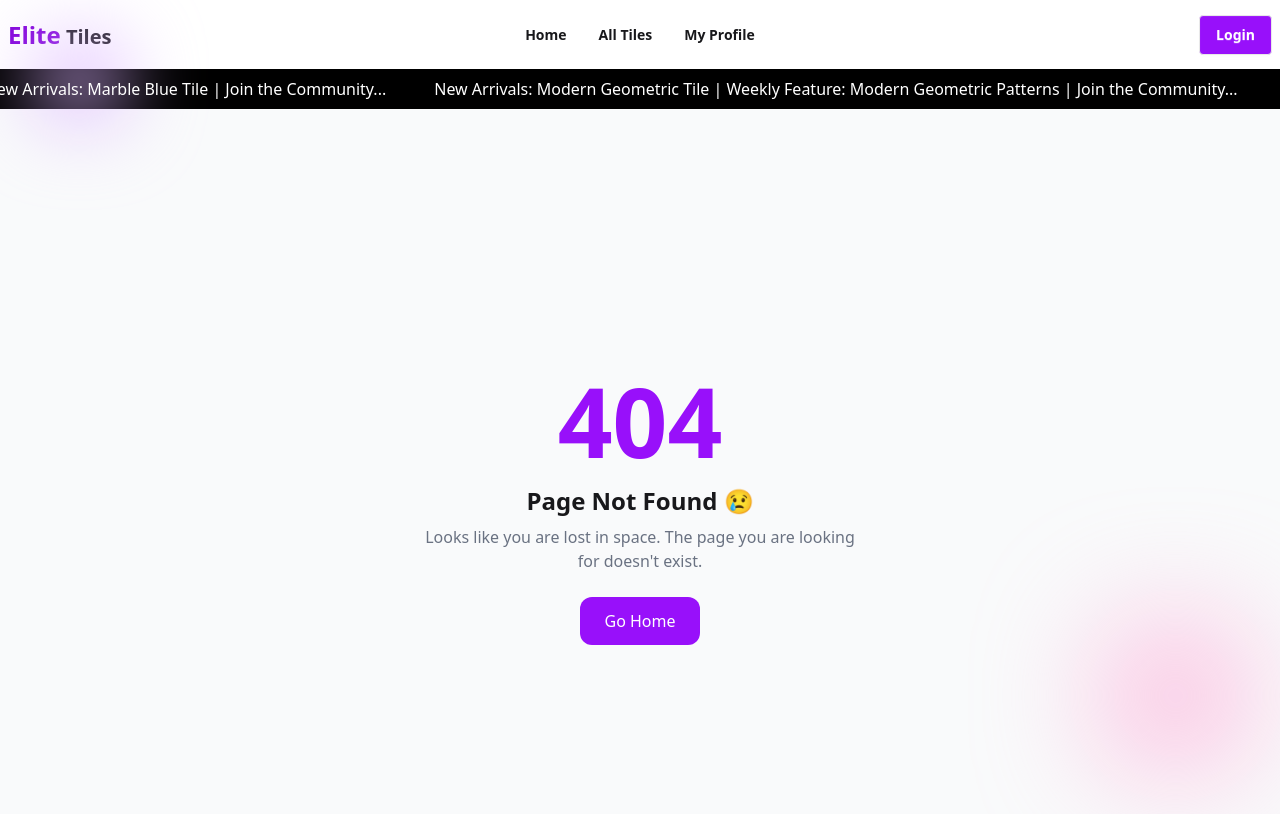
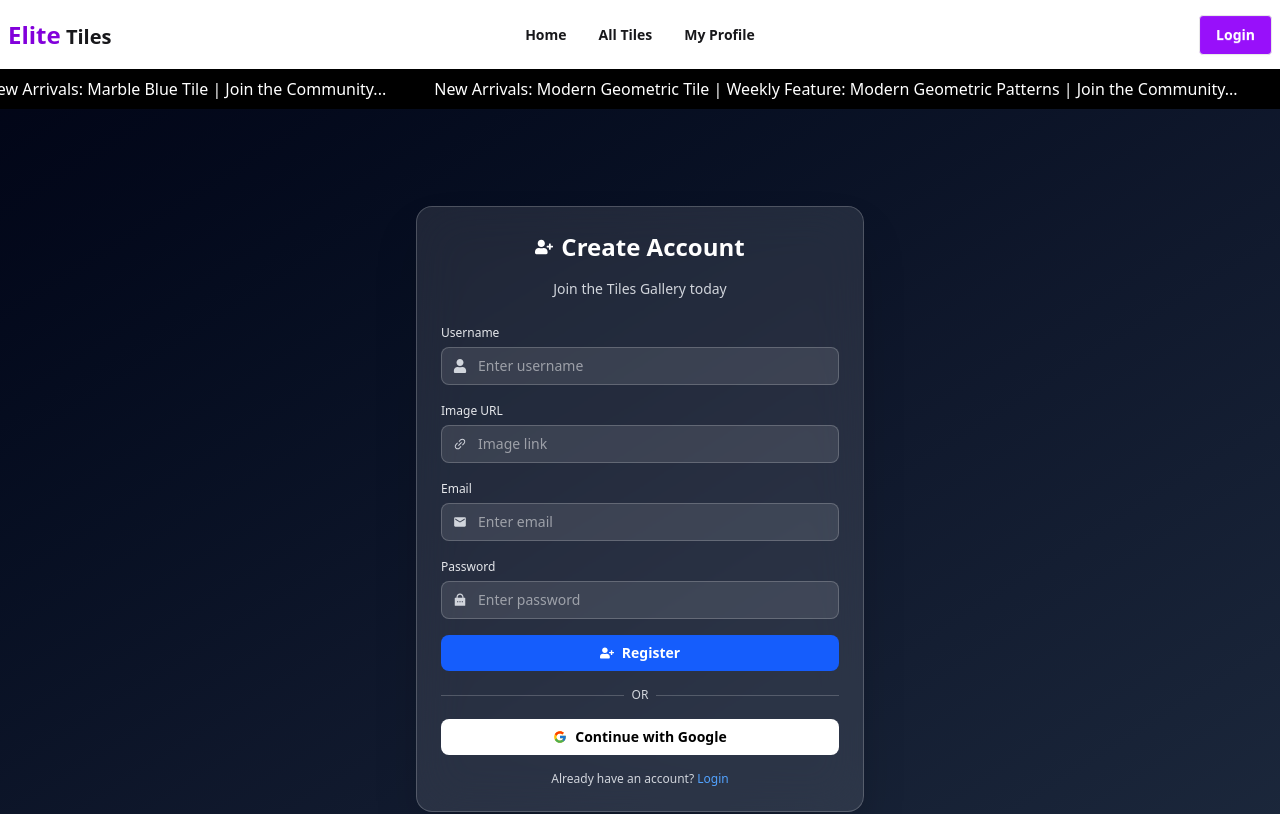
Before and after one commit to Sagor8187/My-Tiles-Gallary, a Next.js app: page /register in a window 1280 px wide. Before the commit this address had no page. Shown: the top 814 px of the page. Built offline with nearby package versions, Linux system fonts and the light colour scheme.

Commit message:
login and register button design complete

```diff
--- a/src/app/all-tiles/page.jsx
+++ b/src/app/all-tiles/page.jsx
@@ -1,7 +1,7 @@
 "use client";
 
 import Myloading from "@/component/common/Myloading";
-
+import "animate.css";
 import { myproduct } from "@/lib/data";
 import Image from "next/image";
 import Link from "next/link";
@@ -33,7 +33,7 @@ export default  function Alltilespage() {
 );
 
   return (
-    <div>
+    <div className="animate__animated animate__zoomIn">
       <div className="my-5 mx-5">
         <div className="join">
           <div>
@@ -42,7 +42,7 @@ export default  function Alltilespage() {
                 value={search}
                 onChange={(e) => setsearch(e.target.value)}
                 type="text"
-                placeholder="Search by Category name "
+                placeholder="Search by Product Title "
                 required
               />
             </label>
--- /dev/null
+++ b/src/app/login/page.jsx
@@ -0,0 +1,83 @@
+import Link from "next/link";
+import { MdEmail } from "react-icons/md";
+import { RiLockPasswordFill } from "react-icons/ri";
+import { FcGoogle } from "react-icons/fc";
+import { FaSignInAlt } from "react-icons/fa";
+
+export default function LoginPage() {
+  return (
+    <div className="min-h-screen flex items-center justify-center bg-gradient-to-br from-slate-950 via-slate-900 to-slate-800 px-4 sm:px-6 lg:px-8">
+
+      {/* Card */}
+      <div className="w-full max-w-md bg-white/10 backdrop-blur-2xl border border-white/20 rounded-2xl shadow-2xl p-6 sm:p-8">
+
+        {/* Header */}
+        <h2 className="text-2xl sm:text-3xl font-bold text-center text-white">
+          Welcome Back
+        </h2>
+
+        <p className="text-center text-gray-300 mt-2 mb-6 sm:mb-8 text-sm sm:text-base">
+          Login to{" "}
+          <span className="font-bold">
+            <span className="text-xl sm:text-2xl text-purple-500">Elite</span>{" "}
+            Tiles
+          </span>
+        </p>
+
+        {/* Email */}
+        <div className="mb-4 sm:mb-5">
+          <label className="text-xs sm:text-sm text-gray-200">Email</label>
+          <div className="relative mt-1">
+            <MdEmail className="absolute left-3 top-1/2 -translate-y-1/2 text-gray-300 text-lg sm:text-xl" />
+            <input
+              type="email"
+              placeholder="Enter your email"
+              className="w-full pl-10 pr-4 py-2.5 sm:py-3 rounded-xl bg-white/10 text-white border border-white/20 focus:outline-none focus:ring-2 focus:ring-blue-500 text-sm sm:text-base"
+            />
+          </div>
+        </div>
+
+        {/* Password */}
+        <div className="mb-5 sm:mb-6">
+          <label className="text-xs sm:text-sm text-gray-200">Password</label>
+          <div className="relative mt-1">
+            <RiLockPasswordFill className="absolute left-3 top-1/2 -translate-y-1/2 text-gray-300 text-lg sm:text-xl" />
+            <input
+              type="password"
+              placeholder="Enter your password"
+              className="w-full pl-10 pr-4 py-2.5 sm:py-3 rounded-xl bg-white/10 text-white border border-white/20 focus:outline-none focus:ring-2 focus:ring-blue-500 text-sm sm:text-base"
+            />
+          </div>
+        </div>
+
+        {/* Login Button */}
+        <button className="w-full flex items-center justify-center gap-2 py-2.5 sm:py-3 rounded-xl bg-blue-600 hover:bg-blue-700 text-white font-semibold transition text-sm sm:text-base">
+          <FaSignInAlt />
+          Login
+        </button>
+
+        {/* Divider */}
+        <div className="flex items-center my-5 sm:my-6">
+          <div className="flex-1 h-px bg-white/20"></div>
+          <span className="px-3 text-gray-300 text-xs sm:text-sm">OR</span>
+          <div className="flex-1 h-px bg-white/20"></div>
+        </div>
+
+        {/* Google Login */}
+        <button className="w-full flex items-center justify-center gap-3 py-2.5 sm:py-3 rounded-xl bg-white text-black font-semibold hover:bg-gray-200 transition text-sm sm:text-base">
+          <FcGoogle className="text-xl sm:text-2xl" />
+          Continue with Google
+        </button>
+
+        {/* Footer */}
+        <p className="text-center text-gray-300 mt-5 sm:mt-6 text-xs sm:text-sm">
+          Don’t have an account?{" "}
+          <Link href="/register" className="text-blue-400 hover:underline">
+            Register
+          </Link>
+        </p>
+
+      </div>
+    </div>
+  );
+}
--- a/src/app/page.js
+++ b/src/app/page.js
@@ -15,7 +15,7 @@ export default function Home() {
     <h1 className="text-xl md:text-5xl text-zinc-800 font-sans font-bold tracking-tight animate__animated animate__bounce">
       Discover Your Perfect Aesthetic
     </h1>
-    <button className="btn  btn-primary my-5 animate__animated animate__slideInUp"><Link href={"/all-tiles"}>Browse Now</Link></button>
+    <button className="btn  btn-primary my-5 animate__animated animate__slideInUp"><Link href={"/all-tiles"}>All Tiles page</Link></button>
   </div>
 
 </div>
--- /dev/null
+++ b/src/app/register/page.jsx
@@ -0,0 +1,126 @@
+"use client";
+
+import Link from "next/link";
+import { FaUser, FaUserPlus } from "react-icons/fa";
+import { MdEmail } from "react-icons/md";
+import { RiLockPasswordFill } from "react-icons/ri";
+import { AiOutlineLink } from "react-icons/ai";
+import { FcGoogle } from "react-icons/fc";
+
+export default function RegisterPage() {
+  return (
+    <div className="min-h-screen flex items-center justify-center
+    bg-gradient-to-br from-slate-950 via-slate-900 to-slate-800 px-3">
+
+      {/* Card */}
+      <div className="mx-auto w-full max-w-sm sm:max-w-md
+      bg-white/10 backdrop-blur-xl border border-white/20
+      rounded-2xl shadow-2xl p-4 sm:p-6">
+
+        {/* Title with Icon */}
+        <div className="flex items-center justify-center gap-2 mb-4">
+          <FaUserPlus className="text-white text-lg" />
+          <h2 className="text-xl sm:text-2xl font-bold text-white">
+            Create Account
+          </h2>
+        </div>
+
+        <p className="text-center text-gray-300 mb-5 text-xs sm:text-sm">
+          Join the Tiles Gallery today
+        </p>
+
+        {/* Username */}
+        <div className="mb-3">
+          <label className="text-xs text-gray-200">Username</label>
+          <div className="relative mt-1">
+            <FaUser className="absolute left-3 top-1/2 -translate-y-1/2 text-gray-300 text-sm" />
+            <input
+              type="text"
+              placeholder="Enter username"
+              className="w-full pl-9 pr-3 py-2 rounded-lg
+              bg-white/10 text-white border border-white/20
+              focus:outline-none focus:ring-1 focus:ring-blue-500 text-sm"
+            />
+          </div>
+        </div>
+
+        {/* Image URL */}
+        <div className="mb-3">
+          <label className="text-xs text-gray-200">Image URL</label>
+          <div className="relative mt-1">
+            <AiOutlineLink className="absolute left-3 top-1/2 -translate-y-1/2 text-gray-300 text-sm" />
+            <input
+              type="text"
+              placeholder="Image link"
+              className="w-full pl-9 pr-3 py-2 rounded-lg
+              bg-white/10 text-white border border-white/20
+              focus:outline-none focus:ring-1 focus:ring-blue-500 text-sm"
+            />
+          </div>
+        </div>
+
+        {/* Email */}
+        <div className="mb-3">
+          <label className="text-xs text-gray-200">Email</label>
+          <div className="relative mt-1">
+            <MdEmail className="absolute left-3 top-1/2 -translate-y-1/2 text-gray-300 text-sm" />
+            <input
+              type="email"
+              placeholder="Enter email"
+              className="w-full pl-9 pr-3 py-2 rounded-lg
+              bg-white/10 text-white border border-white/20
+              focus:outline-none focus:ring-1 focus:ring-blue-500 text-sm"
+            />
+          </div>
+        </div>
+
+        {/* Password */}
+        <div className="mb-4">
+          <label className="text-xs text-gray-200">Password</label>
+          <div className="relative mt-1">
+            <RiLockPasswordFill className="absolute left-3 top-1/2 -translate-y-1/2 text-gray-300 text-sm" />
+            <input
+              type="password"
+              placeholder="Enter password"
+              className="w-full pl-9 pr-3 py-2 rounded-lg
+              bg-white/10 text-white border border-white/20
+              focus:outline-none focus:ring-1 focus:ring-blue-500 text-sm"
+            />
+          </div>
+        </div>
+
+        {/* Button */}
+        <button className="w-full flex items-center justify-center gap-2
+        py-2 rounded-lg bg-blue-600 hover:bg-blue-700
+        text-white text-sm font-semibold transition">
+          <FaUserPlus />
+          Register
+        </button>
+
+        {/* Divider */}
+        <div className="flex items-center my-4">
+          <div className="flex-1 h-px bg-white/20"></div>
+          <span className="px-2 text-gray-300 text-xs">OR</span>
+          <div className="flex-1 h-px bg-white/20"></div>
+        </div>
+
+        {/* Google */}
+        <button className="w-full flex items-center justify-center gap-2
+        py-2 rounded-lg bg-white text-black
+        text-sm font-semibold hover:bg-gray-200 transition">
+          <FcGoogle />
+          Continue with Google
+        </button>
+
+        {/* Login Link */}
+        <p className="text-center text-gray-300 mt-4 text-xs">
+          Already have an account?{" "}
+          <Link href="/login" className="text-blue-400 hover:underline">
+            Login
+          </Link>
+        </p>
+
+      </div>
+    </div>
+  );
+}
--- a/src/component/Searchproduct.jsx
+++ /dev/null
@@ -1,41 +0,0 @@
-"use client"
-
-import { usePathname, useRouter, useSearchParams } from 'next/navigation'
-import React, { useState } from 'react'
-
-
-export default function Searxh() {
-  const [search,setsearch]= useState("")
-  const searchparams = useSearchParams()
-  console.log(searchparams)
-  const router = useRouter()
-  console.log(router)
-  const pathname = usePathname()
-  console.log(pathname)
-const handlesearch = ()=>{
-  const params = new URLSearchParams(searchparams)
-  console.log(params)
-
-  if(search){
-    params.set("category",search)
-  }else{
-    params.delete("category")
-  }
-  router.push(`${pathname}?${params.toString()}`)
-}
-  return (
-    <div>
-        <div className="join">
-  <div>
-    <label className="input validator join-item">
-
-      <input value={search} onChange={(e)=>setsearch(e.target.value)} type="text" placeholder="Search by Category name " required />
-    </label>
-
-  </div>
-  <button onClick={handlesearch} className="btn btn-neutral join-item">Search</button>
-</div>
-
-    </div>
-  )
-}
```
